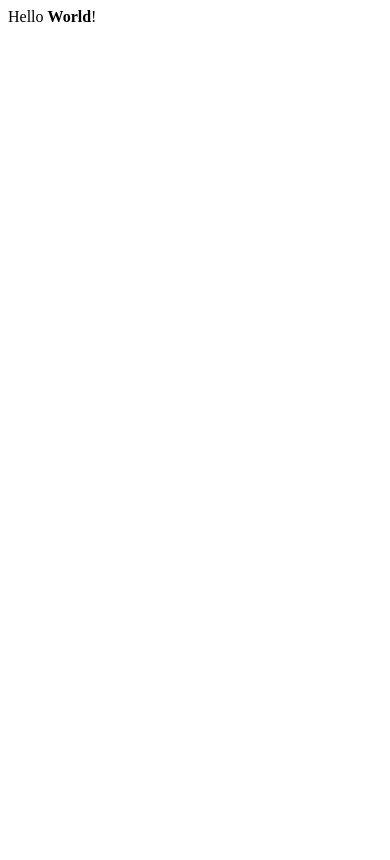
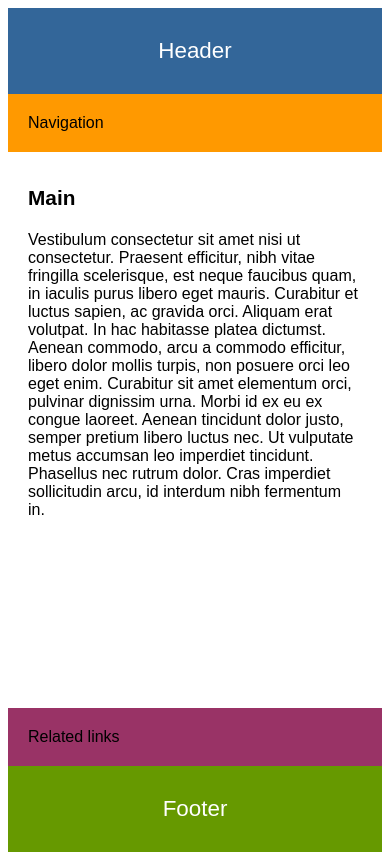
Before and after one commit to Zomega/zomega.github.io, a plain HTML site: page index.html in a window 390 px wide. Drawn offline with Linux system fonts and the light colour scheme.

Commit message:
Check in responsive grid layout.

```diff
--- a/index.html
+++ b/index.html
@@ -1 +1,21 @@
-Hello <b>World</b>!
+<!DOCTYPE html>
+<html>
+  <head>
+    <title>Hello!</title>
+    <meta charset="utf-8">
+    <meta http-equiv="X-UA-Compatible" content="IE=edge">
+    <meta name="viewport" content="width=device-width, initial-scale=1">
+    <!--link rel="stylesheet" href="/reset.css"-->
+    <link rel="stylesheet" href="/styles.css">
+  </head>
+  <body class="container">
+   <header>Header</header>
+   <nav>Navigation</nav>
+   <main>
+     <h1>Main</h1>
+     <p>Vestibulum consectetur sit amet nisi ut consectetur. Praesent efficitur, nibh vitae fringilla scelerisque, est neque faucibus quam, in iaculis purus libero eget mauris. Curabitur et luctus sapien, ac gravida orci. Aliquam erat volutpat. In hac habitasse platea dictumst. Aenean commodo, arcu a commodo efficitur, libero dolor mollis turpis, non posuere orci leo eget enim. Curabitur sit amet elementum orci, pulvinar dignissim urna. Morbi id ex eu ex congue laoreet. Aenean tincidunt dolor justo, semper pretium libero luctus nec. Ut vulputate metus accumsan leo imperdiet tincidunt. Phasellus nec rutrum dolor. Cras imperdiet sollicitudin arcu, id interdum nibh fermentum in.</p>
+     </main>
+     <aside>Related links</aside>
+     <footer>Footer</footer>
+  </body>
+</html>
--- /dev/null
+++ b/styles.css
@@ -0,0 +1,58 @@
+body {
+  font-family: arial;
+}
+
+.container {
+  display: flex;
+  flex-direction: column;
+  min-height: 100vh;
+}
+
+
+@media (min-width: 768px) {
+  .container {
+    display: grid;
+    grid-template-columns: 200px 1fr 200px;
+    grid-template-rows: auto 1fr auto;
+
+  }
+}
+
+header {
+  grid-column: span 3;
+  padding: 30px;
+  text-align: center;
+  font-size: 1.4em;
+  background-color: #369;
+  color: white;
+}
+
+main {
+  flex: 1;
+  padding: 20px;
+}
+
+nav {
+  background-color: #f90;
+  padding: 20px;
+}
+
+aside {
+  padding: 20px;
+  background-color: #936;
+}
+
+footer {
+  grid-column: span 3;
+  padding: 30px;
+  text-align: center;
+  font-size: 1.4em;
+  background-color: #690;
+  color: white;
+}
+
+h1 {
+  margin-bottom: 1em;
+  font-size: 1.3em;
+  font-weight: bold;
+}
```
